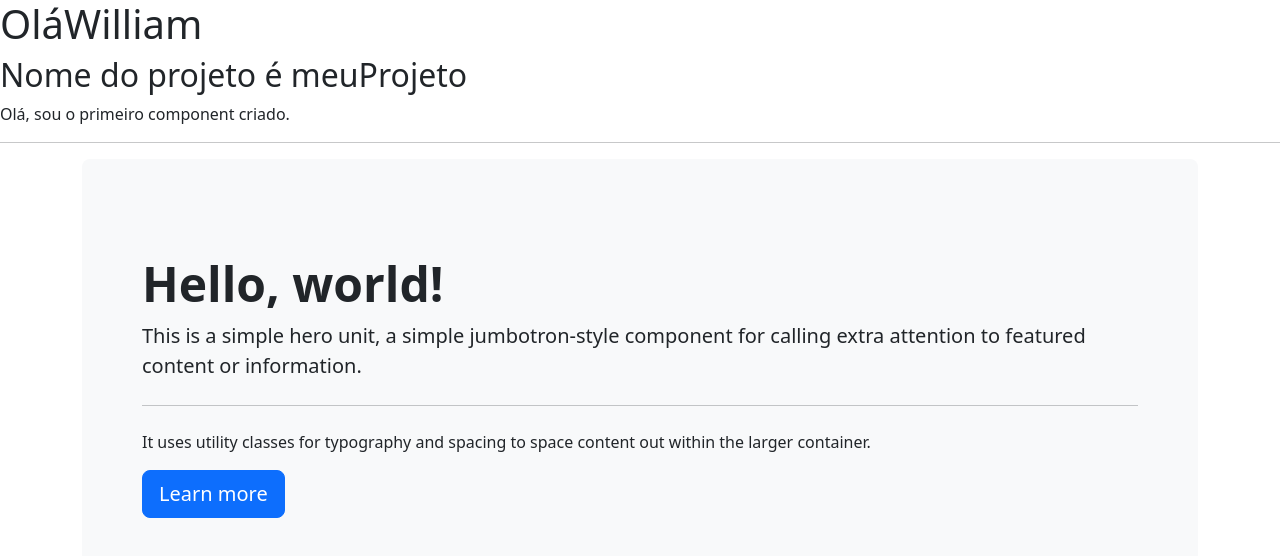
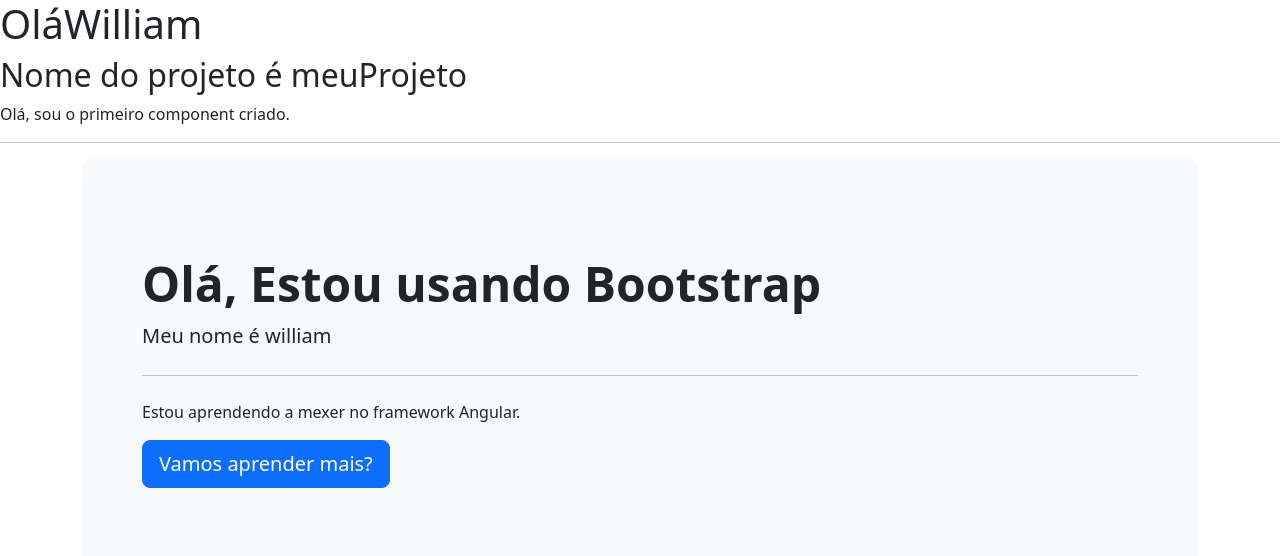
Before and after one commit to William-silva-Developer/Curso_Fullstack_AngularSpring-Algaworks, an Angular app in the folder meuProjeto/: page / in a window 1280 px wide. Shown: the top 556 px of the page. Built offline with nearby package versions, Linux system fonts and the light colour scheme.

Commit message:
usando interpolação

```diff
--- a/meuProjeto/src/app/Components/first/first.component.html
+++ b/meuProjeto/src/app/Components/first/first.component.html
@@ -4,11 +4,11 @@
 <div class="container">
   <div class="p-5 mb-4 bg-light rounded-3">
     <div class="container-fluid py-5">
-      <h1 class="display-5 fw-bold">Hello, world!</h1>
-      <p class="lead">This is a simple hero unit, a simple jumbotron-style component for calling extra attention to featured content or information.</p>
+      <h1 class="display-5 fw-bold">Olá, Estou usando Bootstrap</h1>
+      <p class="lead">Meu nome é {{name}}</p>
       <hr class="my-4">
-      <p>It uses utility classes for typography and spacing to space content out within the larger container.</p>
-      <button class="btn btn-primary btn-lg" type="button">Learn more</button>
+      <p>Estou aprendendo a mexer no framework {{nome}}</p>
+      <button class="btn btn-primary btn-lg" type="button">Vamos aprender mais?</button>
     </div>
   </div>
 </div>
--- a/meuProjeto/src/app/Components/first/first.component.ts
+++ b/meuProjeto/src/app/Components/first/first.component.ts
@@ -7,6 +7,9 @@ import { Component, OnInit } from '@angular/core';
 })
 export class FirstComponent implements OnInit {
 
+  name: string = "william";
+  nome: string = "Angular.";
+
   constructor() { }
 
   ngOnInit(): void {
```
